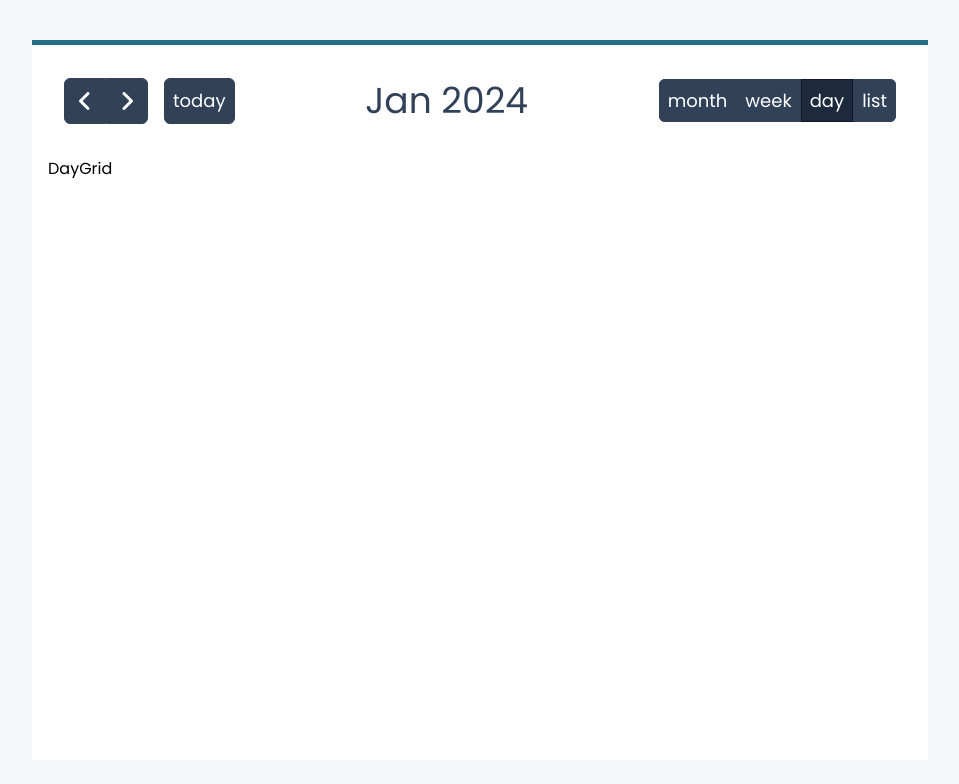
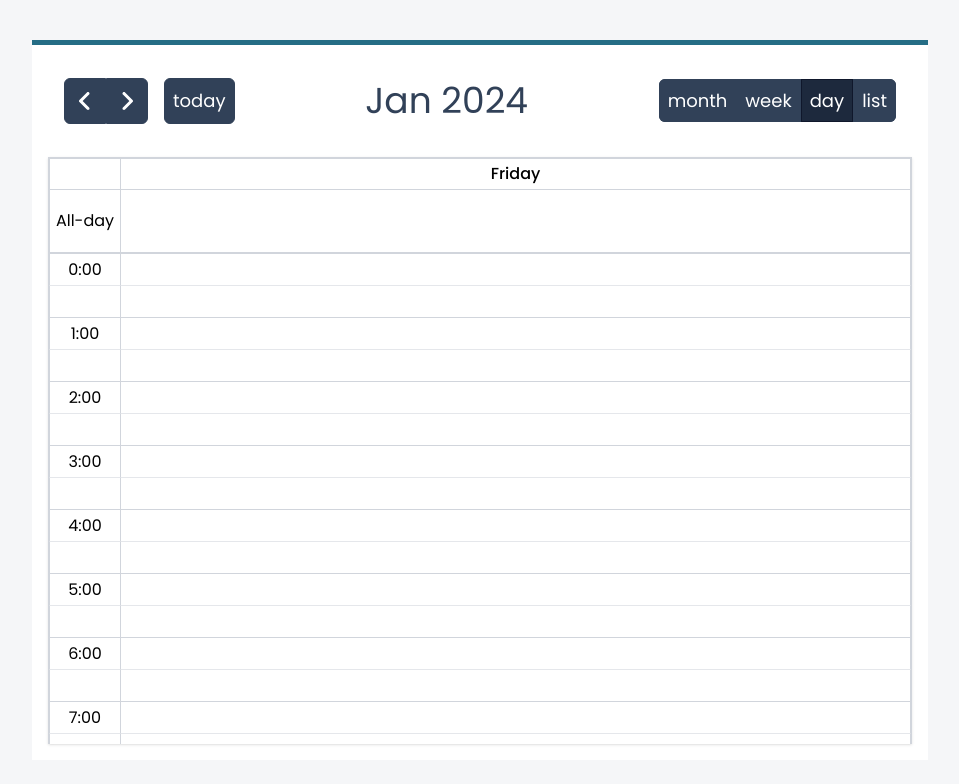
Before and after one commit to mpondev/calendar, a React (Vite) app in the folder client/: page /day in a window 1280 px wide. Shown: the top 784 px of the page, without its empty margins (160-1119 px from the left). Built offline with nearby package versions, Linux system fonts and the light colour scheme.

Commit message:
Style DayGrid component

```diff
--- a/client/src/routes/DayGrid.jsx
+++ b/client/src/routes/DayGrid.jsx
@@ -1,5 +1,63 @@
+import React from 'react';
+
+import { useDateStore } from '../store/dateStore';
+
 const DayGrid = () => {
-  return <div className="flex-1">DayGrid</div>;
+  const { date } = useDateStore();
+
+  const dayHours = Array.from({ length: 24 }, (_, i) => i);
+
+  return (
+    <div className="flex-1 overflow-y-auto shadow-sm">
+      <table className="h-full w-full table-fixed border-separate border-spacing-0 border-1 border-gray-300">
+        <thead className="sticky top-0 bg-white">
+          <tr className="h-8">
+            <th className="w-18 border-1 border-gray-300 "></th>
+            <th className="border-t-1 border-r-1 border-b-1 border-gray-300 font-medium">
+              {date.format('dddd')}
+            </th>
+          </tr>
+        </thead>
+
+        <tbody>
+          <tr className="h-16 sticky top-8 bg-white">
+            <td
+              className="border-r-1 border-b-2 border-l-1 border-gray-300 px-1 text-center"
+              style={{ borderBottomStyle: 'double' }}
+            >
+              All-day
+            </td>
+            <td
+              className="border-r-1 border-b-2 border-gray-300"
+              style={{ borderBottomStyle: 'double' }}
+            ></td>
+          </tr>
+
+          {dayHours.map(hour => (
+            <React.Fragment key={hour}>
+              <tr className="h-8">
+                <td
+                  className="border-r-1 border-b-1 border-l-1 border-gray-300 text-center"
+                  style={{ borderBottomColor: 'oklch(0.928 0.006 264.531)' }}
+                >
+                  {hour}:00
+                </td>
+                <td
+                  className="border-r-1 border-b-1 border-gray-300"
+                  style={{ borderBottomColor: 'oklch(0.928 0.006 264.531)' }}
+                ></td>
+              </tr>
+
+              <tr className="h-8">
+                <td className="border-r-1 border-b-1 border-l-1 border-gray-300"></td>
+                <td className="border-r-1 border-b-1 border-gray-300"></td>
+              </tr>
+            </React.Fragment>
+          ))}
+        </tbody>
+      </table>
+    </div>
+  );
 };
 
 export default DayGrid;
--- a/client/src/routes/WeekGrid.jsx
+++ b/client/src/routes/WeekGrid.jsx
@@ -17,7 +17,7 @@ const WeekGrid = () => {
       <table className="h-full w-full table-fixed border-separate border-spacing-0 border-1 border-gray-300">
         <thead className="sticky top-0 bg-white">
           <tr className="h-8">
-            <th className="w-18 border-t-1 border-r-1 border-b-1 border-l-1 border-gray-300"></th>
+            <th className="w-18 border-1 border-gray-300"></th>
 
             {weekGrid.map((day, i) => (
               <th
@@ -30,7 +30,10 @@ const WeekGrid = () => {
 
         <tbody>
           <tr className="h-16 sticky top-8 bg-white">
-            <td className="px-1 border-r-1 border-b-2 border-l-1 border-gray-300 text-center">
+            <td
+              className="px-1 border-r-1 border-b-2 border-l-1 border-gray-300 text-center"
+              style={{ borderBottomStyle: 'double' }}
+            >
               All-day
             </td>
             {weekGrid.map(day => (
@@ -41,6 +44,7 @@ const WeekGrid = () => {
                     ? 'bg-slate-100'
                     : ''
                 }`}
+                style={{ borderBottomStyle: 'double' }}
               ></td>
             ))}
           </tr>
@@ -48,7 +52,10 @@ const WeekGrid = () => {
           {dayHours.map(hour => (
             <React.Fragment key={hour}>
               <tr className="h-8">
-                <td className="border-r-1 border-b-1 border-l-1 border-gray-300 text-center">
+                <td
+                  className="border-r-1 border-b-1 border-l-1 border-gray-300 text-center"
+                  style={{ borderBottomColor: 'oklch(0.928 0.006 264.531)' }}
+                >
                   {hour}:00
                 </td>
 
@@ -60,6 +67,7 @@ const WeekGrid = () => {
                         ? 'bg-slate-100'
                         : ''
                     }`}
+                    style={{ borderBottomColor: 'oklch(0.928 0.006 264.531)' }}
                   ></td>
                 ))}
               </tr>
```
